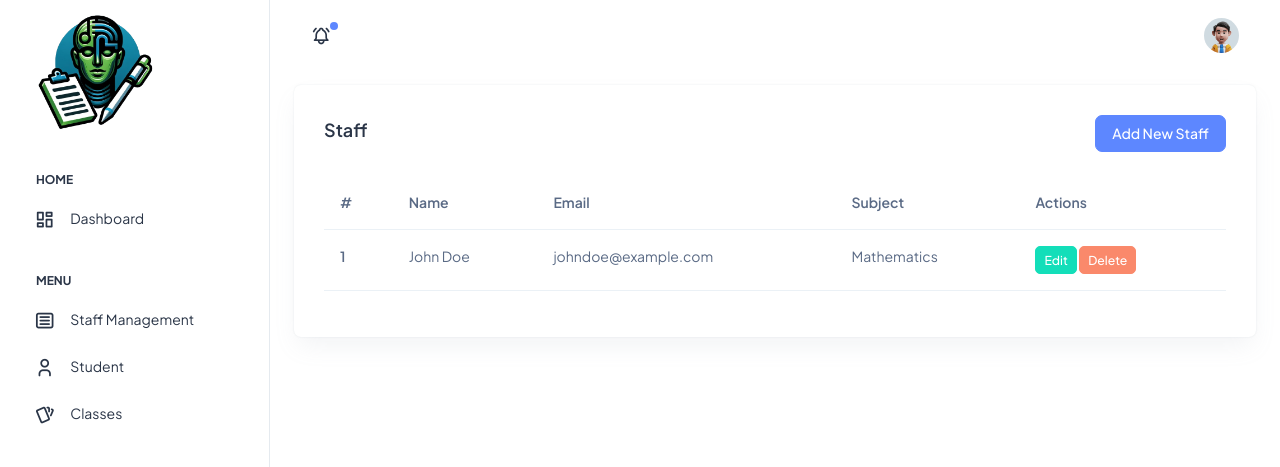
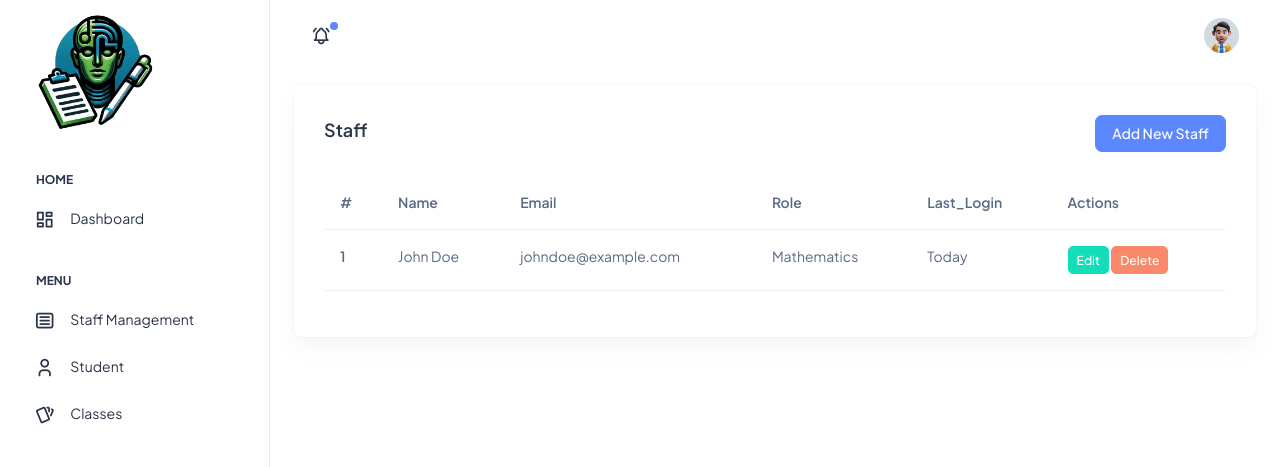
Before and after one commit to Sibogoje/schoolproject_admindashbaord, a PHP site: page /staff.php in a window 1280 px wide. Shown: the top 467 px of the page. Run offline with PHP 8.4, Linux system fonts and the light colour scheme; the visitor is signed in with stand-in values (Sample User, id 1).

Commit message:
Add role and last login column to staff table

```diff
--- a/staff.php
+++ b/staff.php
@@ -57,7 +57,8 @@ if (!isset($_SESSION['loggedin']) || $_SESSION['loggedin'] !== true) {
             <th scope="col">#</th>
             <th scope="col">Name</th>
             <th scope="col">Email</th>
-            <th scope="col">Subject</th>
+            <th scope="col">Role</th>
+            <th scope="col">Last_Login</th>
             <th scope="col">Actions</th>
           </tr>
         </thead>
@@ -68,6 +69,7 @@ if (!isset($_SESSION['loggedin']) || $_SESSION['loggedin'] !== true) {
             <td>John Doe</td>
             <td>johndoe@example.com</td>
             <td>Mathematics</td>
+            <td>Today</td>
             <td>
               <button class="btn btn-success btn-sm">Edit</button>
               <button class="btn btn-danger btn-sm">Delete</button>
```
